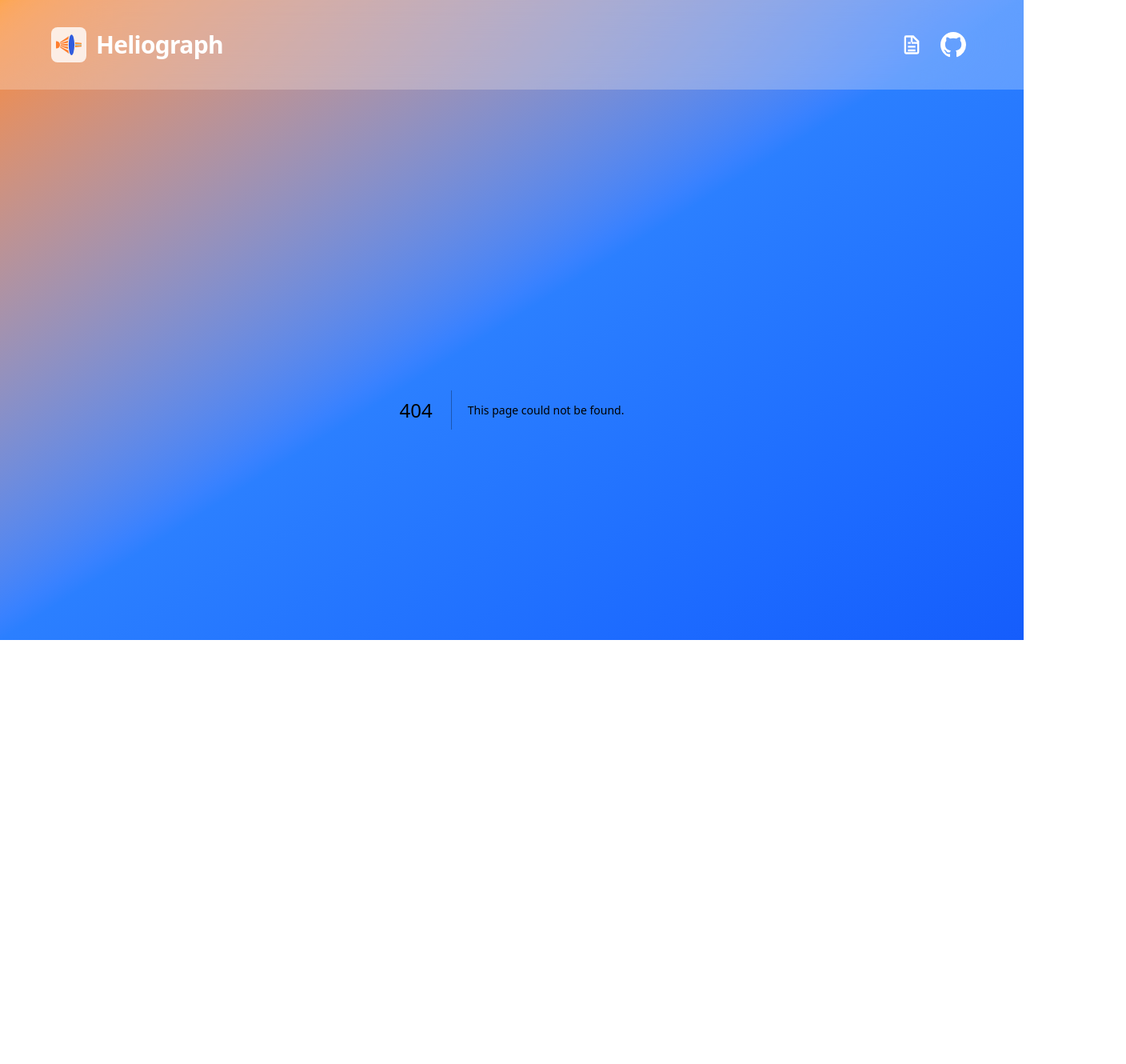
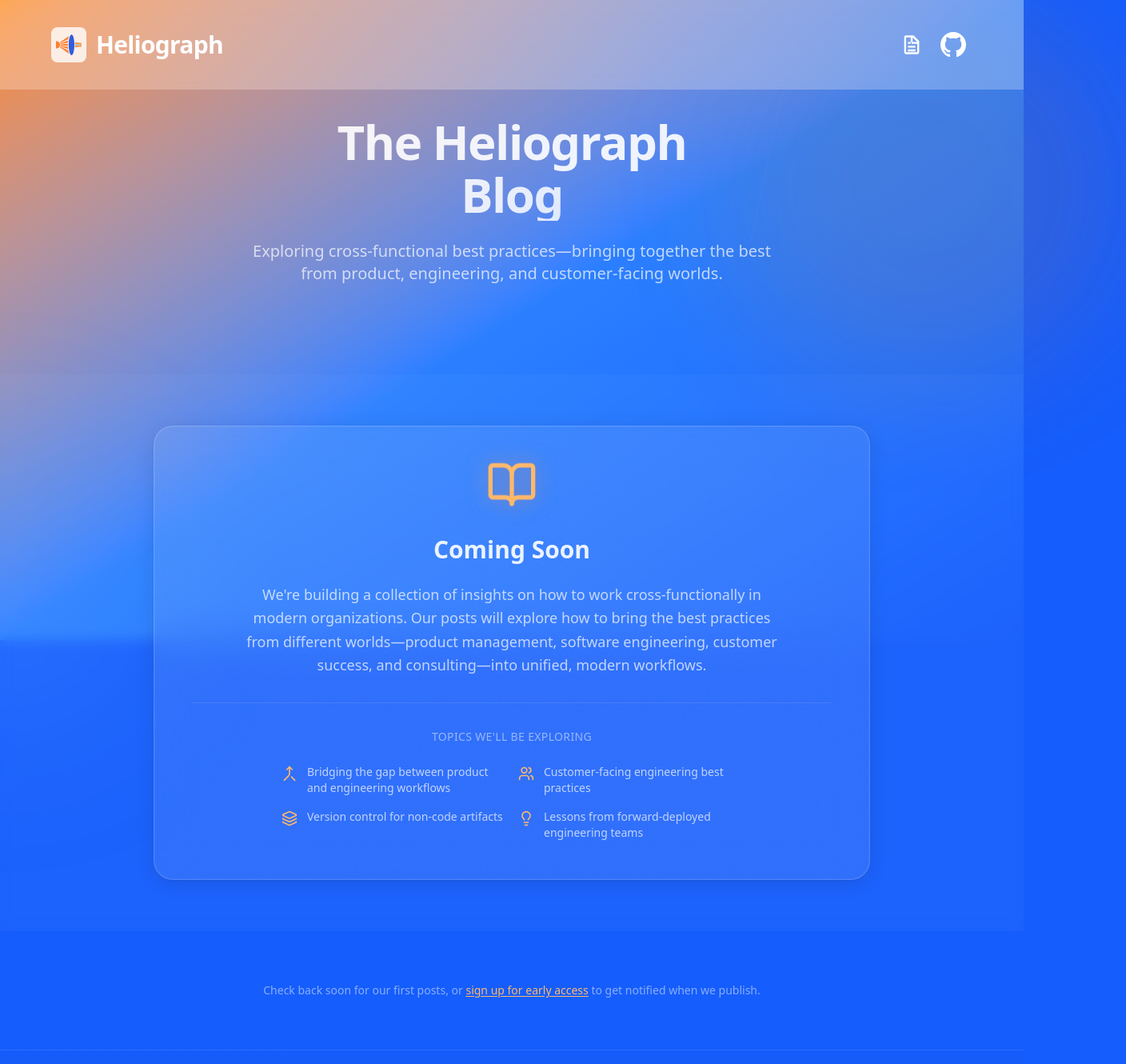
Before and after one commit to dberm312/heliograph, a Next.js app: page /blog in a window 1280 px wide. Before the commit this address had no page. Shown: the top 1330 px of the page at 80% size, 1408 px wide, since content can reach past the window. Before the commit the page ends 912 px from the top, so only its background shows below. Built offline with nearby package versions, Linux system fonts and the light colour scheme; a web font is replaced by a local one.

Commit message:
feat: add blog page with "coming soon" content and update navigation to link to it

```diff
--- /dev/null
+++ b/app/blog/page.tsx
@@ -0,0 +1,155 @@
+import { BookOpen, Layers, Lightbulb, Merge, Users } from "lucide-react";
+import { AnimatedSection } from "@/components/ScrollAnimation";
+
+export const metadata = {
+    title: "Blog | Heliograph",
+    description:
+        "Exploring cross-functional best practices and bringing together the best from product, engineering, and customer-facing worlds.",
+};
+
+export default function BlogPage() {
+    return (
+        <div className="min-h-screen text-white/90 relative">
+            {/* Decorative gradient orbs */}
+            <div
+                className="hidden md:block gradient-orb w-[500px] h-[500px] bg-orange-400/20 -top-32 -right-32 absolute animate-pulse-glow"
+                aria-hidden="true"
+            />
+            <div
+                className="hidden md:block gradient-orb w-[400px] h-[400px] bg-blue-400/15 top-1/3 -left-48 absolute"
+                aria-hidden="true"
+            />
+
+            <main className="overflow-x-clip">
+                {/* Hero Section */}
+                <section className="px-6 pt-8 pb-16 relative">
+                    <div
+                        className="light-beam w-[2px] h-48 absolute top-0 right-1/4 rotate-12 opacity-40"
+                        aria-hidden="true"
+                    />
+
+                    <AnimatedSection className="max-w-4xl mx-auto">
+                        <div className="text-center mb-12">
+                            <h1 className="font-display text-4xl sm:text-5xl md:text-6xl font-bold tracking-tight leading-[1.1] mb-6 animate-fade-in-up">
+                                <span className="block">The Heliograph</span>
+                                <span className="block gradient-text">Blog</span>
+                            </h1>
+                            <p className="text-xl text-white/70 max-w-2xl mx-auto animate-fade-in-up delay-100">
+                                Exploring cross-functional best practices—bringing together the
+                                best from product, engineering, and customer-facing worlds.
+                            </p>
+                        </div>
+                    </AnimatedSection>
+                </section>
+
+                {/* Coming Soon Section */}
+                <section className="px-6 py-16 relative">
+                    <div
+                        className="absolute inset-0 bg-white/3 backdrop-blur-sm"
+                        aria-hidden="true"
+                    />
+
+                    <AnimatedSection className="max-w-4xl mx-auto relative">
+                        <div className="glass-card rounded-3xl p-8 md:p-12 noise-texture text-center">
+                            <div className="animate-float mb-6">
+                                <BookOpen
+                                    className="w-16 h-16 mx-auto text-orange-300 icon-glow"
+                                    aria-hidden="true"
+                                />
+                            </div>
+
+                            <h2 className="font-display text-2xl md:text-3xl font-semibold mb-6 animate-fade-in-up">
+                                Coming Soon
+                            </h2>
+
+                            <p className="text-lg text-white/70 leading-relaxed max-w-2xl mx-auto mb-8 animate-fade-in-up delay-100">
+                                We&apos;re building a collection of insights on how to work
+                                cross-functionally in modern organizations. Our posts will
+                                explore how to bring the best practices from different
+                                worlds—product management, software engineering, customer
+                                success, and consulting—into unified, modern workflows.
+                            </p>
+
+                            <div className="border-t border-white/10 pt-8 mt-8">
+                                <p className="text-sm text-white/50 mb-6 uppercase tracking-wide font-medium">
+                                    Topics we&apos;ll be exploring
+                                </p>
+
+                                <div className="grid sm:grid-cols-2 gap-4 max-w-xl mx-auto text-left">
+                                    <div className="flex items-start gap-3 animate-fade-in-up delay-200">
+                                        <Merge
+                                            className="w-5 h-5 text-orange-300 mt-0.5 shrink-0"
+                                            aria-hidden="true"
+                                        />
+                                        <span className="text-white/70 text-sm">
+                                            Bridging the gap between product and engineering workflows
+                                        </span>
+                                    </div>
+
+                                    <div className="flex items-start gap-3 animate-fade-in-up delay-300">
+                                        <Users
+                                            className="w-5 h-5 text-orange-300 mt-0.5 shrink-0"
+                                            aria-hidden="true"
+                                        />
+                                        <span className="text-white/70 text-sm">
+                                            Customer-facing engineering best practices
+                                        </span>
+                                    </div>
+
+                                    <div className="flex items-start gap-3 animate-fade-in-up delay-400">
+                                        <Layers
+                                            className="w-5 h-5 text-orange-300 mt-0.5 shrink-0"
+                                            aria-hidden="true"
+                                        />
+                                        <span className="text-white/70 text-sm">
+                                            Version control for non-code artifacts
+                                        </span>
+                                    </div>
+
+                                    <div className="flex items-start gap-3 animate-fade-in-up delay-500">
+                                        <Lightbulb
+                                            className="w-5 h-5 text-orange-300 mt-0.5 shrink-0"
+                                            aria-hidden="true"
+                                        />
+                                        <span className="text-white/70 text-sm">
+                                            Lessons from forward-deployed engineering teams
+                                        </span>
+                                    </div>
+                                </div>
+                            </div>
+                        </div>
+                    </AnimatedSection>
+                </section>
+
+                {/* Newsletter CTA - Optional for later */}
+                <section className="px-6 py-16 relative">
+                    <AnimatedSection className="max-w-2xl mx-auto text-center">
+                        <p className="text-white/50 text-sm animate-fade-in-up">
+                            Check back soon for our first posts, or{" "}
+                            <a
+                                href="https://forms.gle/8eMhsfNjWp2hXFuX9"
+                                className="text-orange-300 hover:text-orange-200 underline underline-offset-2 transition-colors"
+                            >
+                                sign up for early access
+                            </a>{" "}
+                            to get notified when we publish.
+                        </p>
+                    </AnimatedSection>
+                </section>
+            </main>
+
+            {/* Footer */}
+            <footer className="px-6 py-8 border-t border-white/10 relative">
+                <div
+                    className="absolute inset-0 bg-linear-to-t from-blue-900/20 to-transparent pointer-events-none"
+                    aria-hidden="true"
+                />
+                <div className="max-w-6xl mx-auto flex flex-col md:flex-row justify-between items-center gap-6 relative">
+                    <span className="text-sm text-white/50">
+                        &copy; {new Date().getFullYear()} Heliograph
+                    </span>
+                </div>
+            </footer>
+        </div>
+    );
+}
--- a/app/layout.tsx
+++ b/app/layout.tsx
@@ -64,12 +64,10 @@ export default function RootLayout({
               </span>
             </Link>
             <div className="flex items-center gap-1">
-              <a
-                href="https://docs.google.com/document/d/1Bhz-gXssQFHJ31JLAg4Aa87URd8jNXnq/edit"
-                target="_blank"
-                rel="noopener noreferrer"
+              <Link
+                href="/blog"
                 className="hover:opacity-80 transition-opacity"
-                aria-label="View design document"
+                aria-label="Read our blog"
               >
                 <span className="flex items-center justify-center w-12 h-12 rounded-full">
                   <svg
@@ -81,7 +79,7 @@ export default function RootLayout({
                     <path d="M14 2H6a2 2 0 0 0-2 2v16a2 2 0 0 0 2 2h12a2 2 0 0 0 2-2V8l-6-6zm-1 2l5 5h-5V4zM6 20V4h5v7h7v9H6zm2-7h8v2H8v-2zm0 4h8v2H8v-2zm0-8h4v2H8V9z" />
                   </svg>
                 </span>
-              </a>
+              </Link>
               <a
                 href="https://github.com/dberm312/heliograph"
                 target="_blank"
```
